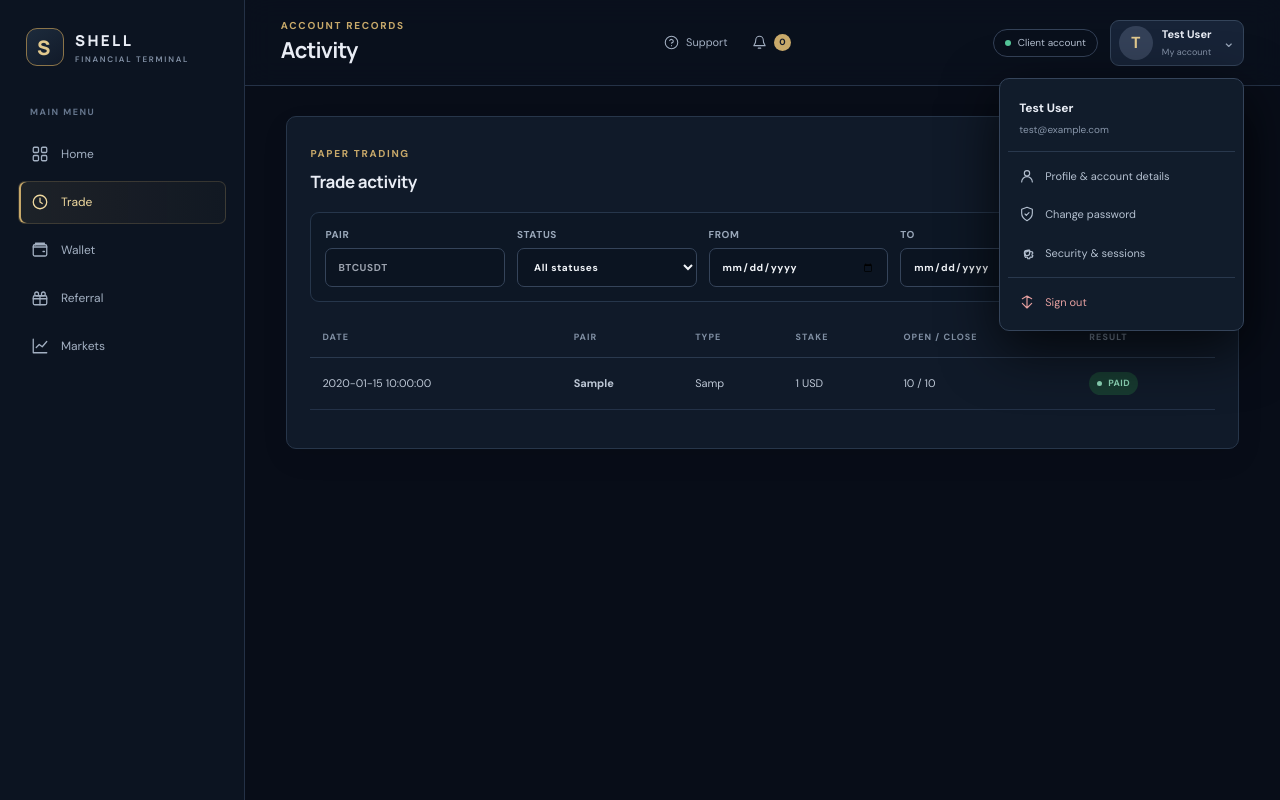
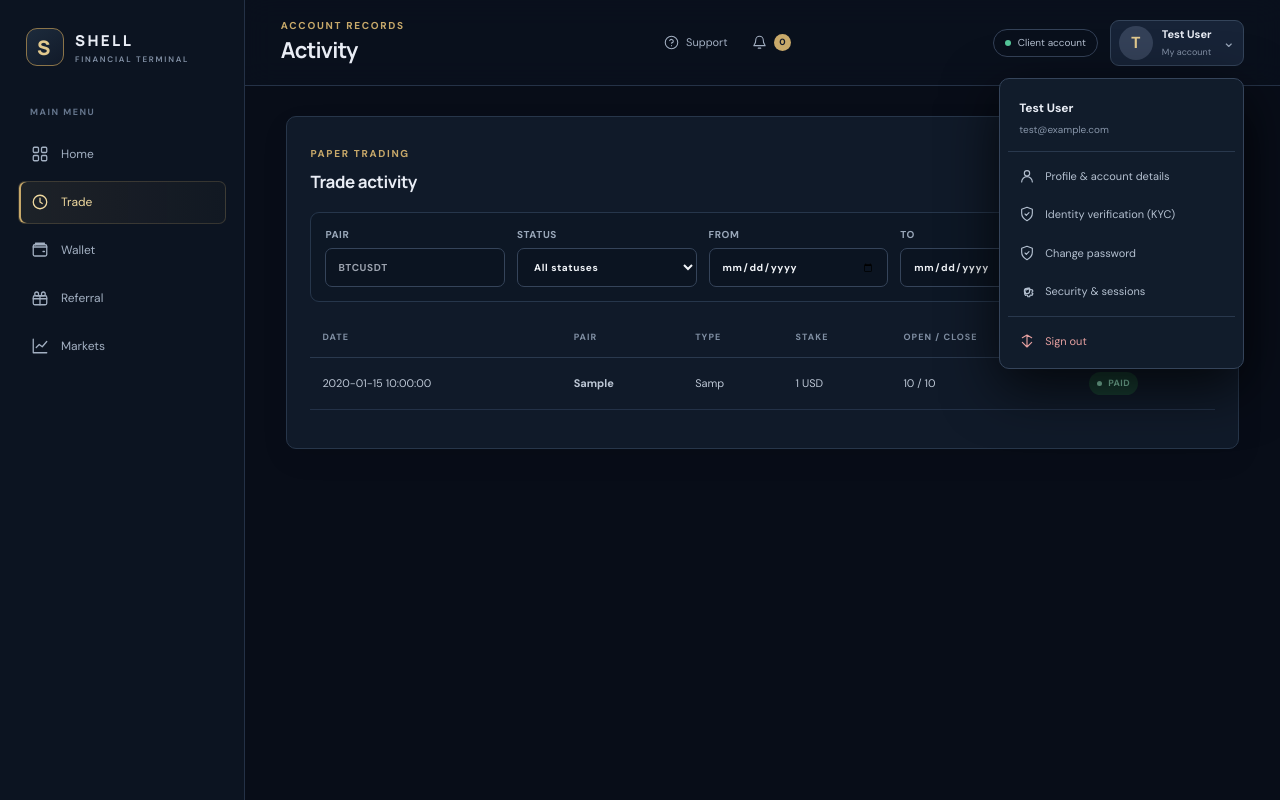
Before and after one commit to anorbert/shell, a Laravel app: page /activity in a window 1280 px wide, after a click that opens the changed part. Run offline with Laravel 12, Linux system fonts and the light colour scheme; the visitor is signed in with stand-in values (Sample User, id 1); data comes from the database, SQL or seed files in the repository; tables that the repository leaves empty hold one stand-in row (values such as "Sample post"); style sheets or scripts are compiled from the project's sources.

Commit message:
Add standalone KYC page to account navigation

```diff
--- a/resources/views/layouts/app.blade.php
+++ b/resources/views/layouts/app.blade.php
@@ -70,6 +70,9 @@
                     <div class="profile-dropdown">
                         <div class="profile-dropdown-head"><strong>{{ auth()->user()->name }}</strong><small>{{ auth()->user()->email }}</small></div>
                         <a href="{{ route('profile.edit') }}"><svg class="nav-icon"><use href="#i-user"/></svg>Profile & account details</a>
+                        @if(auth()->user()->role==='client')
+                            <a href="{{ route('kyc.index') }}" class="{{ request()->routeIs('kyc.*')?'active':'' }}"><svg class="nav-icon"><use href="#i-shield"/></svg>Identity verification (KYC)</a>
+                        @endif
                         <a href="{{ route('password.edit') }}"><svg class="nav-icon"><use href="#i-shield"/></svg>Change password</a>
                         @if(auth()->user()->role==='client')
                             <a href="{{ route('security.index') }}" class="{{ request()->routeIs('security.*')?'active':'' }}"><svg class="nav-icon"><use href="#i-settings"/></svg>Security & sessions</a>
```
